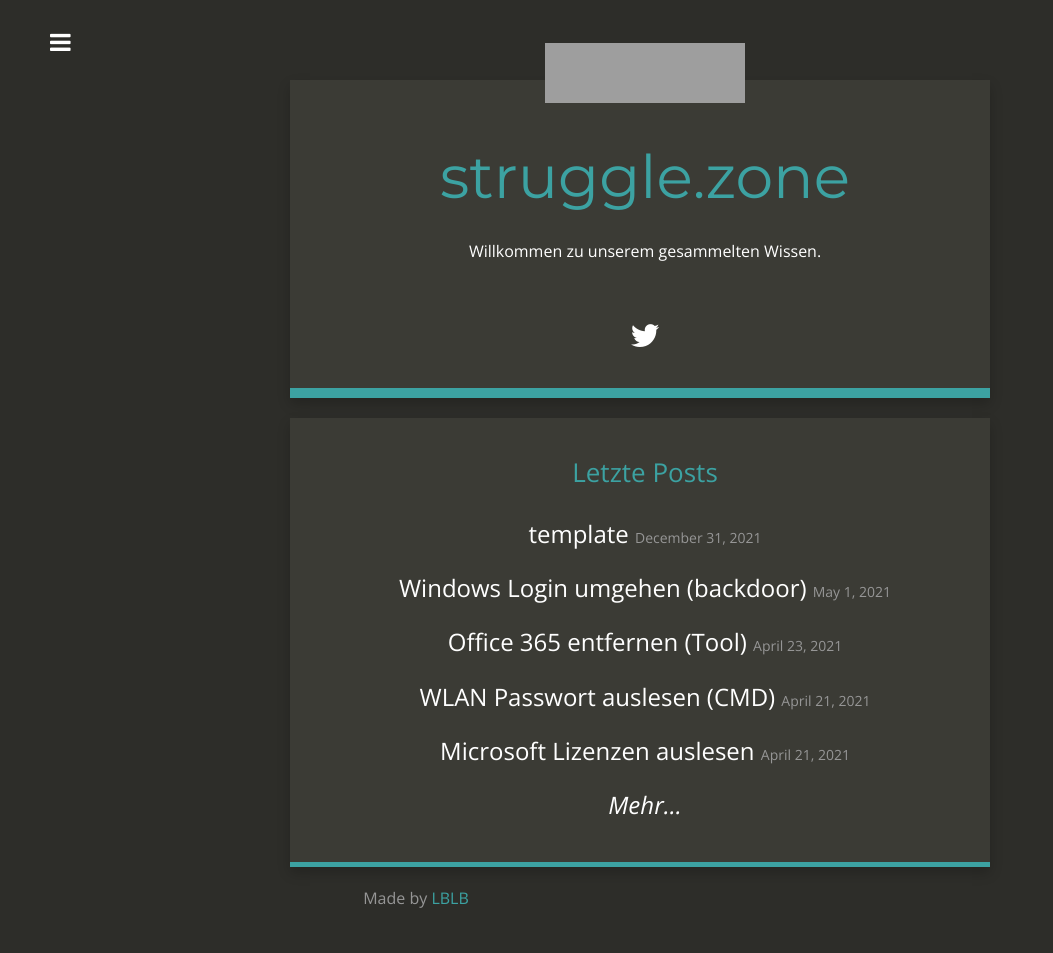
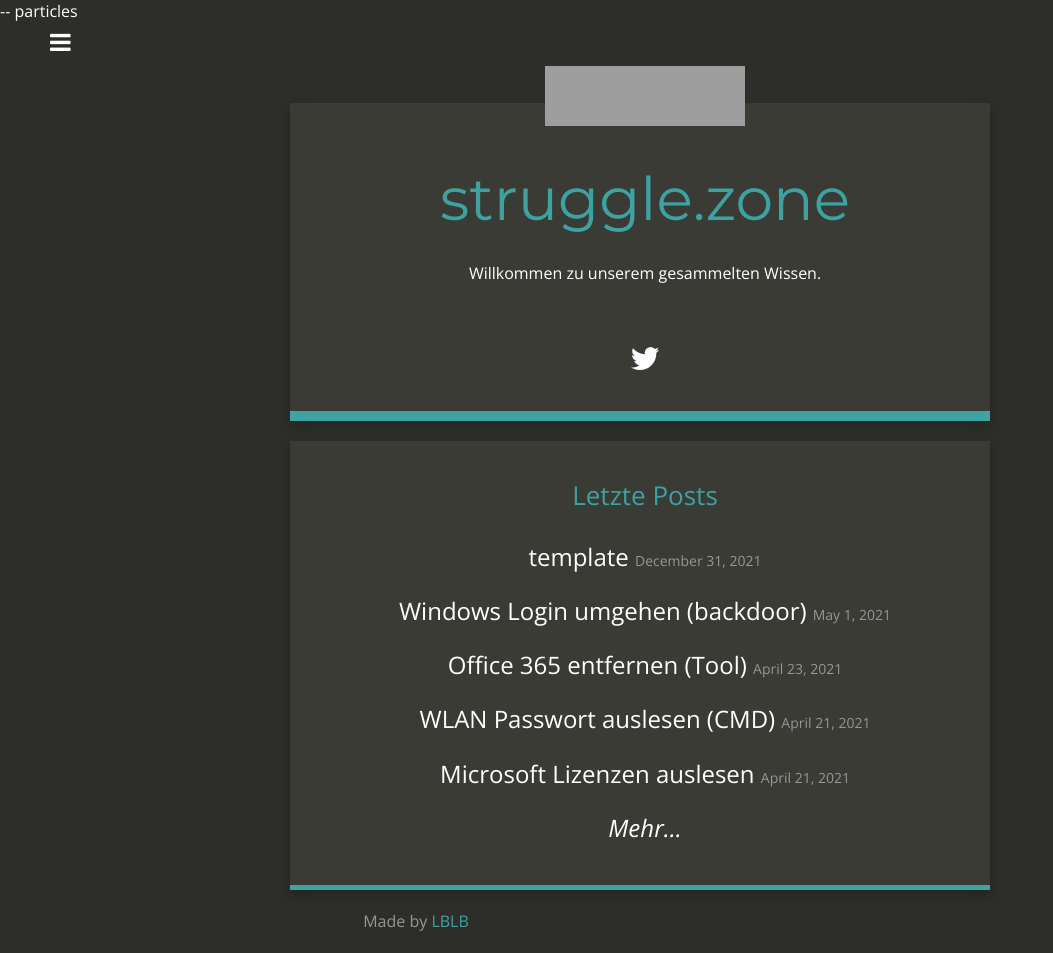
Before and after one commit to eski1337/lblb-it-ffd00, a Jekyll site: the page built from index.html, in a window 1280 px wide, cut to the strip 0-953 px from the top of the page. Shown: the whole strip, without its empty margins (0-1053 px from the left). Built offline with Jekyll 4.4.1, drawn with Linux system fonts in a browser that asks for light colours; nearby versions of some CDN libraries; a script that is not in the unit is left out; before the commit the page ends 930 px from its top, so only the background shows below that; grey boxes are pictures that could not be loaded.

Commit message:
index.html: changed

```diff
--- a/index.html
+++ b/index.html
@@ -3,7 +3,19 @@
 make-smaller-titles: true
 ---
 
+<!-- partial:index.partial.html -->
+<!-- particles.js container -->
+<div id="particles-js"></div>
 
+<!-- stats - count particles -->
+<div class="count-particles">
+  <span class="js-count-particles">--</span> particles
+</div>
+
+<!-- particles.js lib (JavaScript CodePen settings): https://github.com/VincentGarreau/particles.js -->
+<!-- partial -->
+  <script src='https://cdn.jsdelivr.net/particles.js/2.0.0/particles.min.js'></script>
+<script src='https://threejs.org/examples/js/libs/stats.min.js'></script><script  src="./script.js"></script>
 
 
 <div class="container-fluid index">
```
